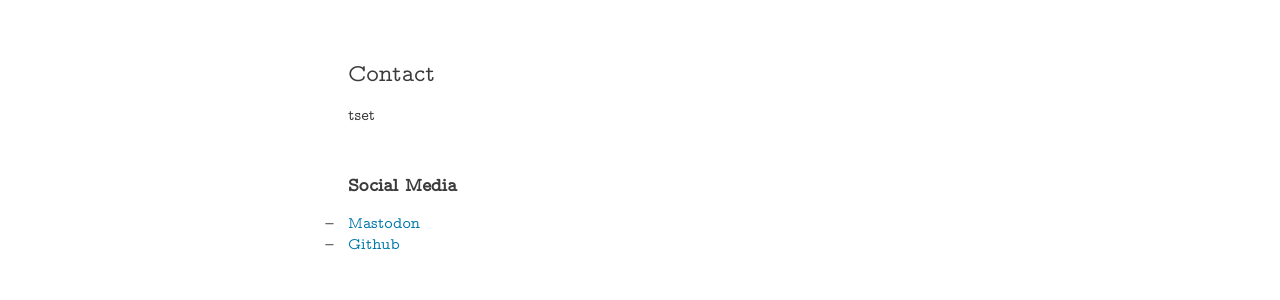
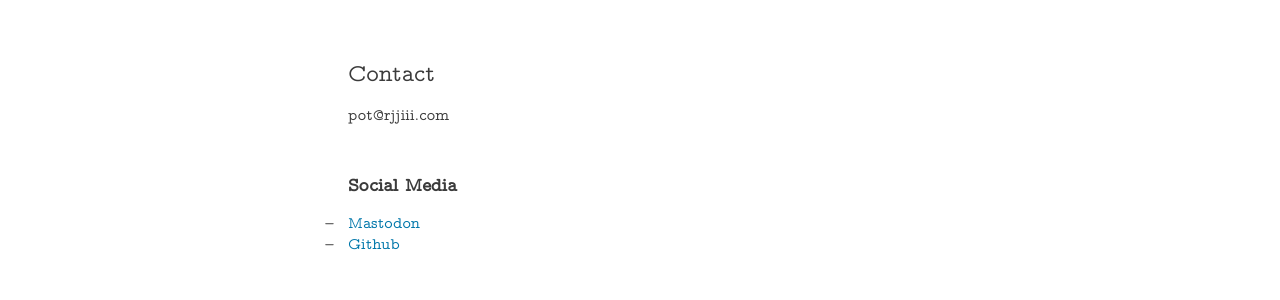
Before and after one commit to rjjiii/rjjiii.github.io, a Jekyll site: the page built from about.md, in a window 1280 px wide. Shown: the part 318-618 px from the top of the page. Built offline with Jekyll 4.4.1, drawn with Linux system fonts in a browser that asks for light colours.

Commit message:
Update about.md

```diff
--- a/about.md
+++ b/about.md
@@ -11,12 +11,11 @@ nav-tab: about
 <script type="text/javascript">
 function codeAddress() {}
 document.addEventListener('DOMContentLoaded', function() {
-alert('ok');
 const list = document.getElementById("e_69");
-list.innerHTML = `test`;
+list.innerHTML = `moc.iiijjr@top`;
 }, false);
 </script>
-<span style="display:none">ex</span><span style="display:none">s</span><span id="e_69" style="unicode-bidi: bidi-override; direction: rtl;">moc.iiijjr@top</span><span style="display:none">son</span><span style="display:none" onload="codeAddress();">@yahoo.com</span><span style="display:none">example.com</span>
+<span style="display:none">ex</span><span style="display:none">s</span><span id="e_69" style="unicode-bidi: bidi-override; direction: rtl;">moc.iiijjr@nimda</span><span style="display:none">son</span><span style="display:none" onload="codeAddress();">@yahoo.com</span><span style="display:none">example.com</span>
 
 ### Social Media
 
```
